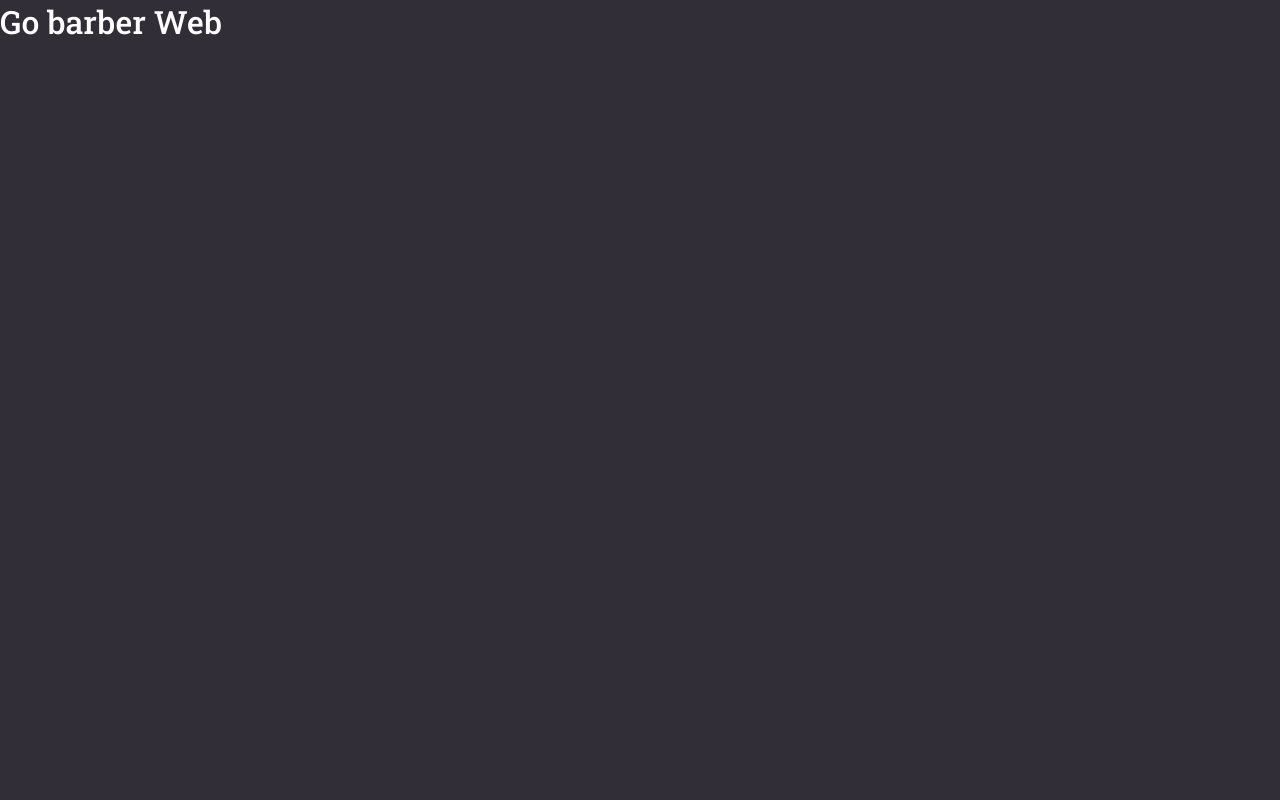
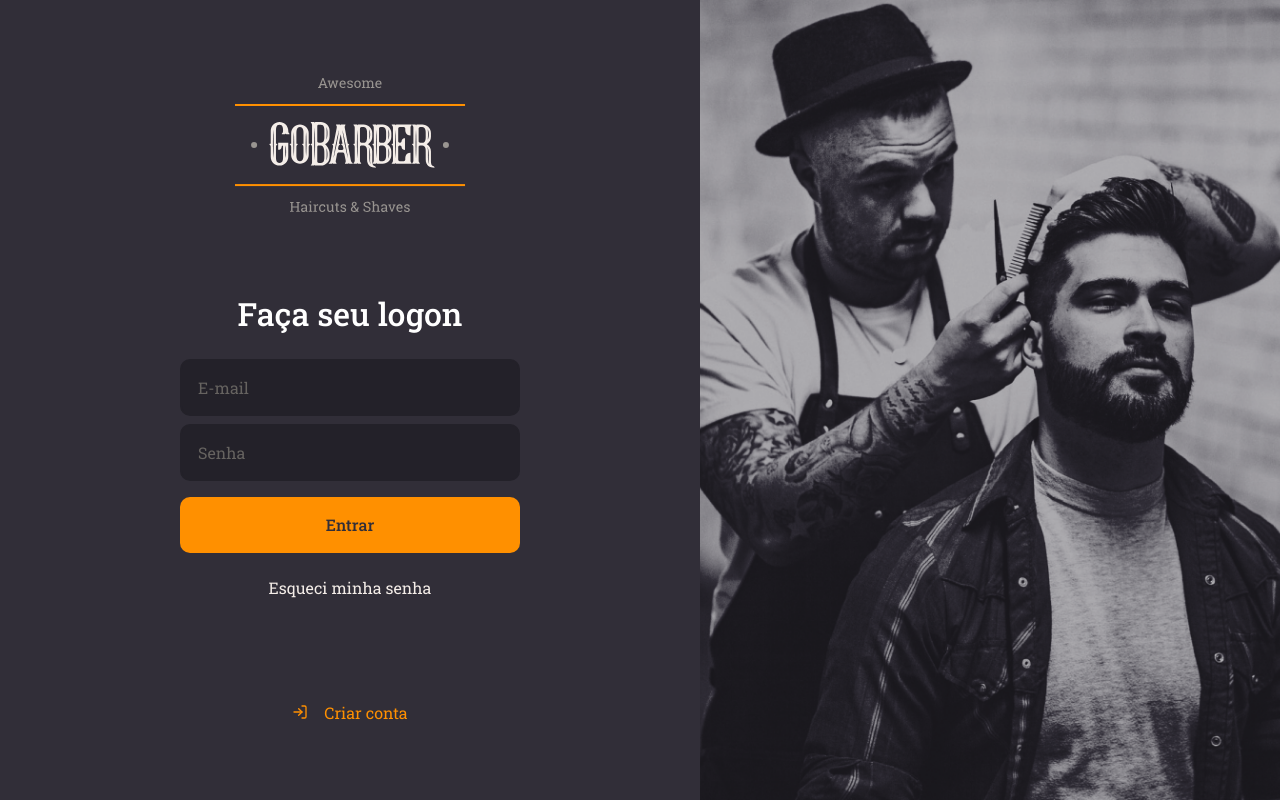
Before and after one commit to tavareshenrique/go-barber-web-ts, a React (Create React App) app: page / in a window 1280 px wide. Built offline with nearby package versions, Linux system fonts and the light colour scheme.

Commit message:
Pagina de login

```diff
--- a/package.json
+++ b/package.json
@@ -10,8 +10,10 @@
     "@types/node": "^12.0.0",
     "@types/react": "^16.9.0",
     "@types/react-dom": "^16.9.0",
+    "polished": "^3.5.2",
     "react": "^16.13.1",
     "react-dom": "^16.13.1",
+    "react-icons": "^3.10.0",
     "react-scripts": "3.4.1",
     "styled-components": "^5.1.0",
     "typescript": "~3.7.2"
--- a/src/App.tsx
+++ b/src/App.tsx
@@ -1,11 +1,13 @@
 import React from 'react';
+
+import SignIn from '~/pages/SignIn';
 
 import GlobalStyle from '~/styles/global';
 
 const App: React.FC = () => (
   <>
     <GlobalStyle />
-    <h1>Go barber Web</h1>
+    <SignIn />
   </>
 );
 
--- /dev/null
+++ b/src/pages/SignIn/index.tsx
@@ -0,0 +1,33 @@
+import React from 'react';
+import { FiLogIn } from 'react-icons/fi';
+
+import logoImg from '~/assets/logo.svg';
+
+import { Container, Content, Background } from './styles';
+
+const SignIn: React.FC = () => (
+  <Container>
+    <Content>
+      <img src={logoImg} alt="Go Barber" />
+
+      <form>
+        <h1>Faça seu logon</h1>
+
+        <input type="email" placeholder="E-mail" />
+        <input type="password" placeholder="Senha" />
+
+        <button type="submit">Entrar</button>
+
+        <a href="forgot">Esqueci minha senha</a>
+      </form>
+
+      <a href="login">
+        <FiLogIn />
+        Criar conta
+      </a>
+    </Content>
+    <Background />
+  </Container>
+);
+
+export default SignIn;
--- /dev/null
+++ b/src/pages/SignIn/styles.ts
@@ -0,0 +1,107 @@
+import styled from 'styled-components';
+import { shade } from 'polished';
+
+import signInbackgroundImg from '~/assets/sign-in-background.png';
+
+export const Container = styled.div`
+  height: 100vh;
+
+  display: flex;
+  align-items: stretch;
+`;
+
+export const Content = styled.div`
+  display: flex;
+  flex-direction: column;
+  align-items: center;
+
+  /**
+    align-items: center;
+    justify-content: center;
+  */
+  place-content: center;
+
+  width: 100%;
+  max-width: 700px;
+
+  form {
+    margin: 80px 0;
+    width: 340px;
+    text-align: center;
+
+    h1 {
+      margin-bottom: 24px;
+    }
+
+    input {
+      background: #232129;
+      color: #f4ede8;
+      border-radius: 10px;
+      border: 2px solid #232129;
+      padding: 16px;
+      width: 100%;
+
+      &::placeholder {
+        color: #666360;
+      }
+
+      & + input {
+        margin-top: 8px;
+      }
+    }
+
+    button {
+      background: #ff9000;
+      height: 56px;
+      border-radius: 10px;
+      border: 0;
+      padding: 0 16px;
+      color: #312e38;
+      width: 100%;
+      font-weight: 500;
+      margin-top: 16px;
+      transition: background 0.2s;
+
+      &:hover {
+        background: ${shade(0.2, '#ff9000')};
+      }
+    }
+
+    a {
+      color: #f4ede8;
+      display: block;
+      margin-top: 24px;
+      text-decoration: none;
+      transition: color 0.2s;
+
+      &:hover {
+        color: ${shade(0.2, '#F4EDE8')};
+      }
+    }
+  }
+
+  > a {
+    color: #ff9000;
+    display: block;
+    margin-top: 24px;
+    text-decoration: none;
+    transition: color 0.2s;
+
+    display: flex;
+    align-items: center;
+
+    svg {
+      margin-right: 16px;
+    }
+
+    &:hover {
+      color: ${shade(0.2, '#ff9000')};
+    }
+  }
+`;
+
+export const Background = styled.div`
+  flex: 1;
+  background: url(${signInbackgroundImg}) no-repeat center;
+  background-size: cover;
+`;
```
Also changed, not shown: src/assets/logo.svg (added), src/assets/sign-in-background.png (added).
